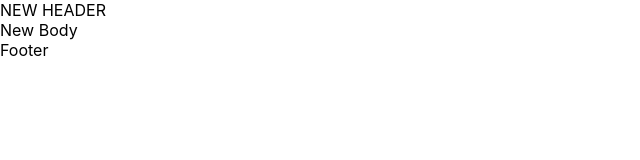
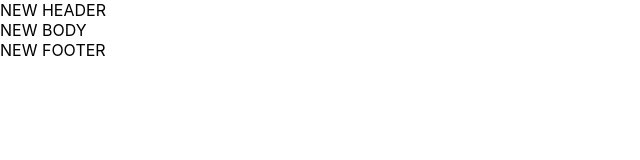
Before and after one commit to Siarheispivak/microtasks, a React (Create React App) app in the folder microtasks/: page / in a window 1280 px wide. Shown: the top 160 px of the page, without its empty margins (0-640 px from the left). Built offline with nearby package versions, Linux system fonts and the light colour scheme.

Commit message:
add props to Header,Body,Footer

```diff
--- a/microtasks/src/App.tsx
+++ b/microtasks/src/App.tsx
@@ -8,8 +8,8 @@ function App() {
   return (
     <div className="App">
         <Header titleForHeader={'NEW HEADER'}/>
-        <Body titleForBody={'New Body'}/>
-        <Footer/>
+        <Body titleForBody={'NEW BODY'}/>
+        <Footer titleForFooter={'NEW FOOTER'}/>
     </div>
   );
 }
--- a/microtasks/src/site/Footer.tsx
+++ b/microtasks/src/site/Footer.tsx
@@ -1,10 +1,14 @@
 import React from 'react';
 
-export const Footer = () => {
+type FooterType = {
+    titleForFooter: string
+}
+
+export const Footer = (props:FooterType) => {
     return(
         <>
         <div>
-            Footer
+            {props.titleForFooter}
         </div>
         </>
     )
```
